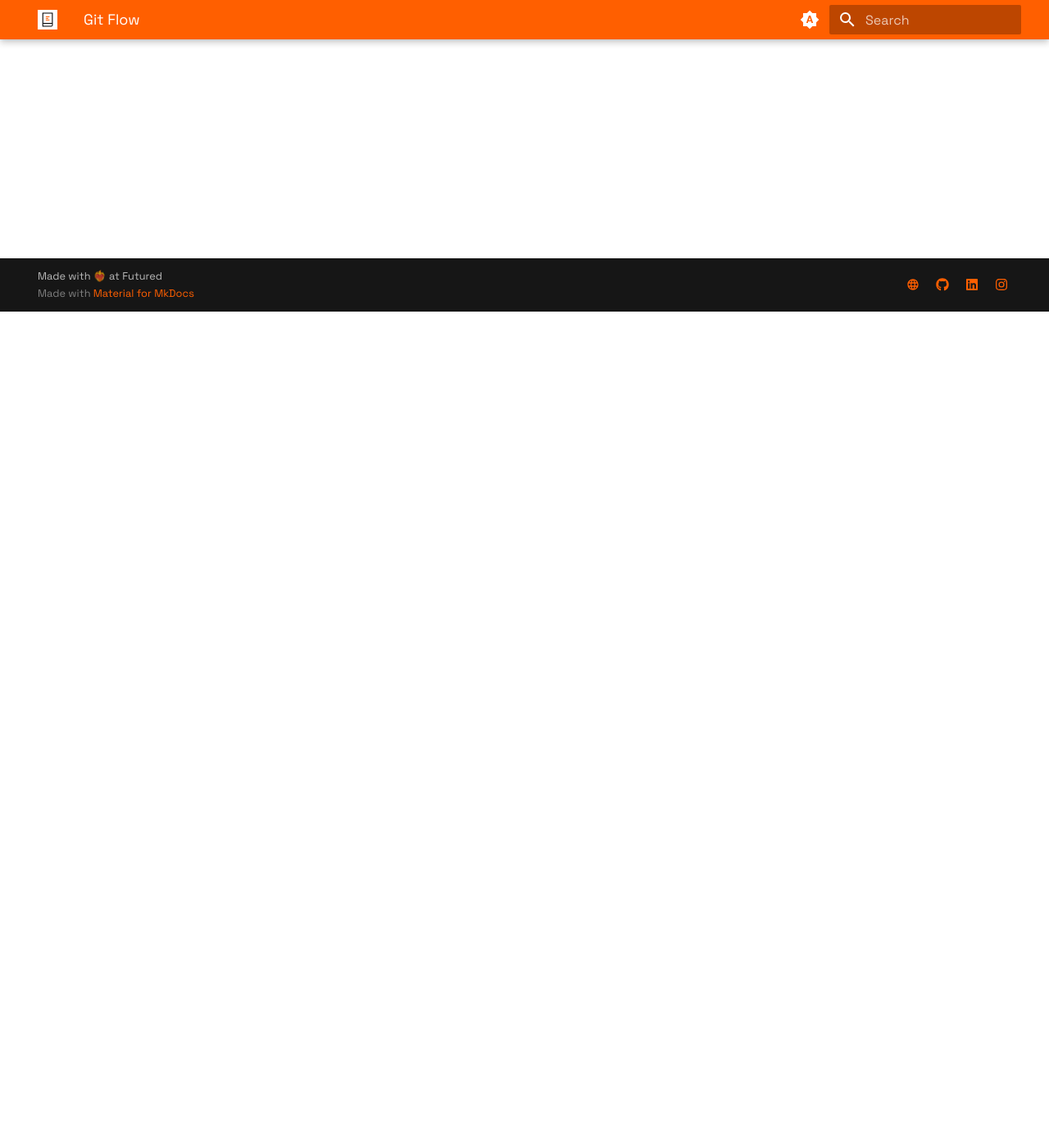
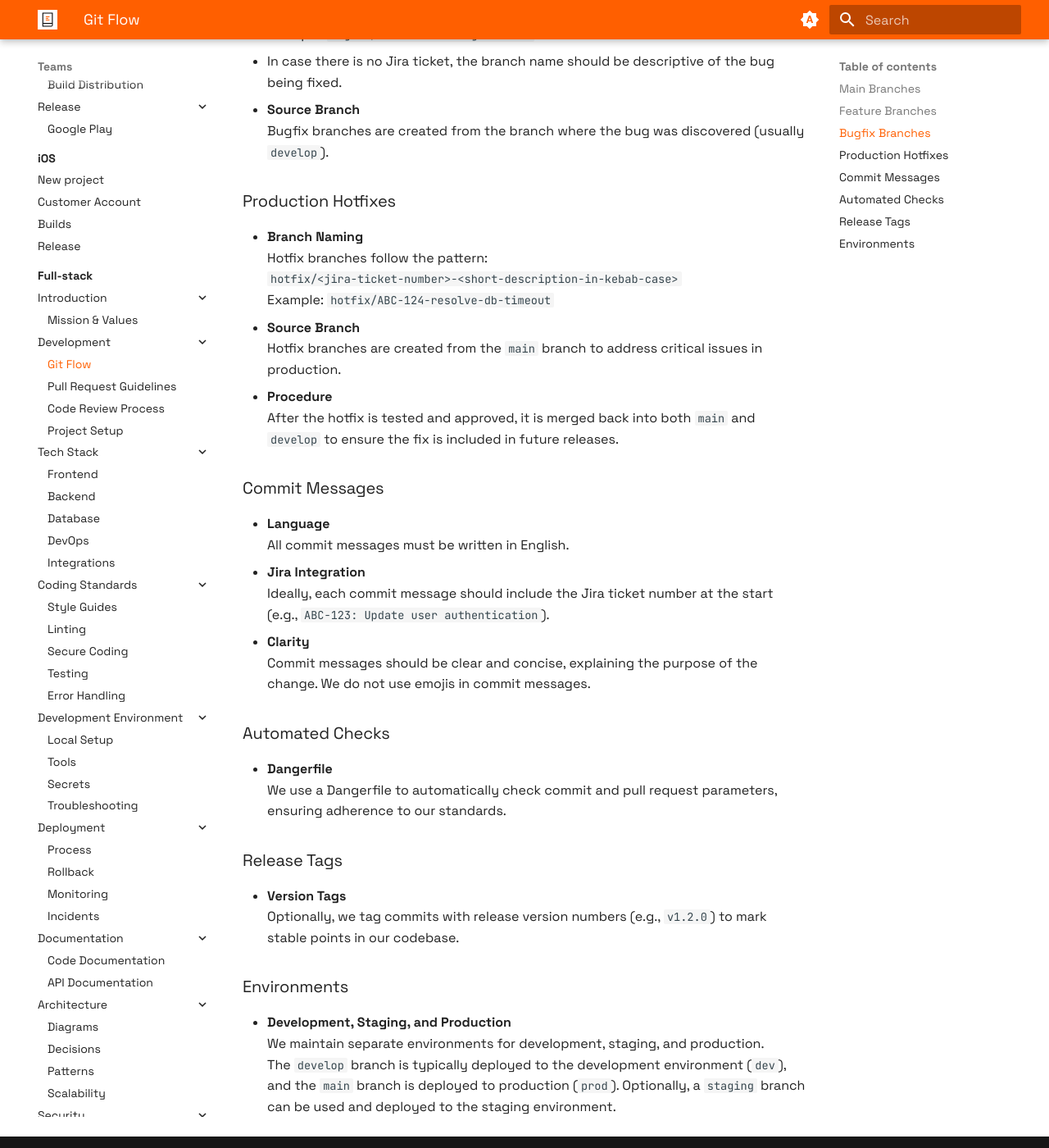
Before and after one commit to futuredapp/Engineering-Handbook, an MkDocs documentation site: the page built from docs/Teams/fullstack/development/00_git_flow.md, in a window 1280 px wide and 1400 px high, scrolled down 1020 px. Shown: the whole window at 82% size. Built offline with MkDocs 1.6.1 and Material for MkDocs 9.7.7, drawn with Linux system fonts in a browser that asks for light colours; some of the changed text lies outside the part shown.

Commit message:
git flow

```diff
--- a/docs/Teams/fullstack/development/00_git_flow.md
+++ b/docs/Teams/fullstack/development/00_git_flow.md
@@ -1 +1,66 @@
-!!! warning "Work in progress"
+We use a structured Git branching model to ensure smooth collaboration and maintain a clean, reliable codebase. Our workflow is based on the following branches and conventions:
+
+### Main Branches
+
+- **`main`**
+  The production-ready branch. Code here is always stable and deployable to our production environment.
+- **`develop`**
+  The integration branch for ongoing development. All feature branches are merged here before being promoted to `main`.
+- **`staging`**
+  Optional branch for pre-production testing. It serves as a staging area for features before they are merged into `main`. Only used if project requires testing with production-like data.
+
+### Feature Branches
+
+- **Branch Naming**
+  Feature branches follow the pattern:
+  `feature/<jira-ticket-number>-<short-description-in-kebab-case>`
+  Example: `feature/ABC-123-user-authentication`
+- **Source Branch**
+  Feature branches are created from the latest `develop` branch.
+
+### Bugfix Branches
+
+- **Branch Naming**
+  Bugfix branches follow the pattern:
+  `bugfix/<jira-ticket-number>-<short-description-in-kebab-case>`
+  Example: `bugfix/ABC-123-fix-login-error`
+- In case there is no Jira ticket, the branch name should be descriptive of the bug being fixed.
+- **Source Branch**
+  Bugfix branches are created from the branch where the bug was discovered (usually `develop`).
+
+### Production Hotfixes
+
+- **Branch Naming**
+  Hotfix branches follow the pattern:
+  `hotfix/<jira-ticket-number>-<short-description-in-kebab-case>`
+  Example: `hotfix/ABC-124-resolve-db-timeout`
+- **Source Branch**
+  Hotfix branches are created from the `main` branch to address critical issues in production.
+- **Procedure**
+  After the hotfix is tested and approved, it is merged back into both `main` and `develop` to ensure the fix is included in future releases.
+
+### Commit Messages
+
+- **Language**
+  All commit messages must be written in English.
+- **Jira Integration**
+  Ideally, each commit message should include the Jira ticket number at the start (e.g., `ABC-123: Update user authentication`).
+- **Clarity**
+  Commit messages should be clear and concise, explaining the purpose of the change. We do not use emojis in commit messages.
+
+### Automated Checks
+
+- **Dangerfile**
+  We use a Dangerfile to automatically check commit and pull request parameters, ensuring adherence to our standards.
+
+### Release Tags
+
+- **Version Tags**
+  Optionally, we tag commits with release version numbers (e.g., `v1.2.0`) to mark stable points in our codebase.
+
+
+### Environments
+
+- **Development, Staging, and Production**
+  We maintain separate environments for development, staging, and production.
+  The `develop` branch is typically deployed to the development environment (`dev`), and the `main` branch is deployed to production (`prod`). Optionally, a `staging` branch can be used and deployed to the staging environment.
--- a/mkdocs.yml
+++ b/mkdocs.yml
@@ -80,8 +80,7 @@ nav:
              - Git Flow: Teams/fullstack/development/00_git_flow.md
              - Pull Request Guidelines: Teams/fullstack/development/10_pull_request_guidelines.md
              - Code Review Process: Teams/fullstack/development/20_code_review_process.md
-             - Commit Message Conventions: Teams/fullstack/development/30_commit_message_conventions.md
-             - Issue Tracking: Teams/fullstack/development/40_issue_tracking.md
+             - Project Setup: Teams/fullstack/development/30_project_setup.md
          - Tech Stack:
              - Frontend: Teams/fullstack/tech_stack/00_frontend.md
              - Backend: Teams/fullstack/tech_stack/10_backend.md
```
Also changed, not shown: docs/Teams/fullstack/index.md (+1 -2 lines), docs/Teams/fullstack/development/30_project_setup.md (renamed from docs/Teams/fullstack/development/40_issue_tracking.md).
